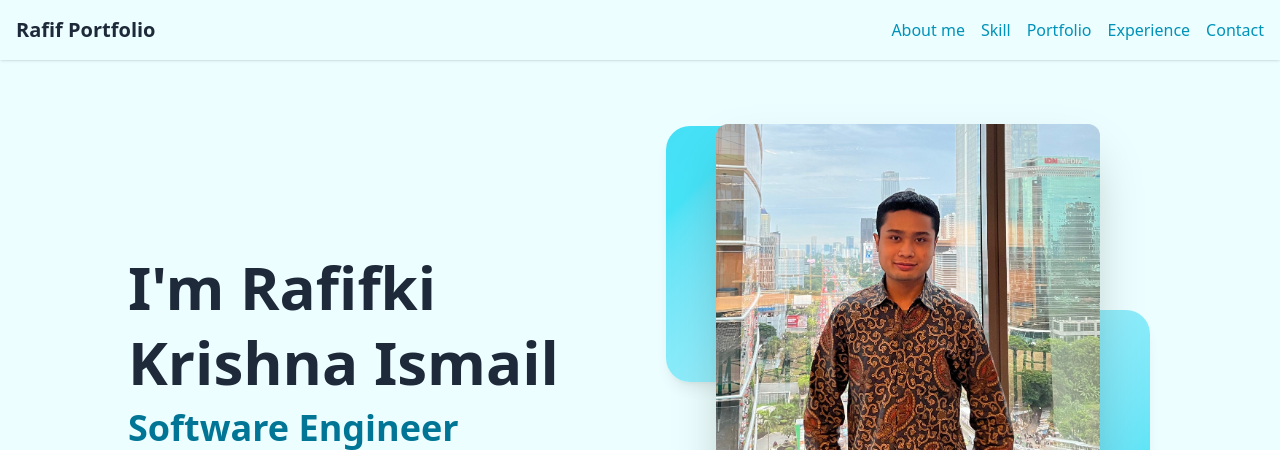
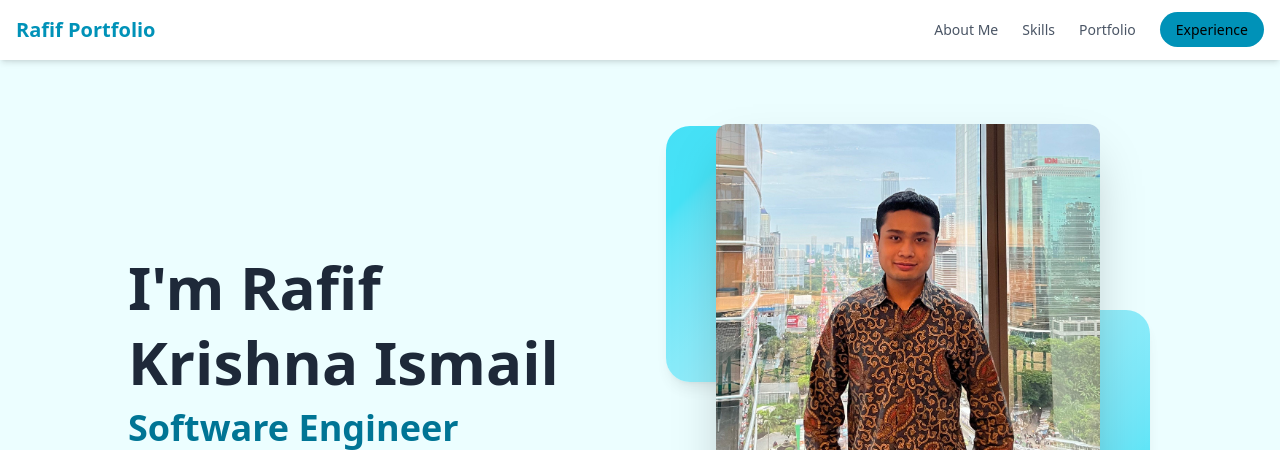
Before and after one commit to roboloc/Portofolio, a Next.js app: page / in a window 1280 px wide. Shown: the top 450 px of the page. Built offline with nearby package versions, Linux system fonts and the light colour scheme.

Commit message:
update ketiga

```diff
--- a/src/app/contents/hero/page.tsx
+++ b/src/app/contents/hero/page.tsx
@@ -9,7 +9,7 @@ export default function Hero() {
         {/* Text Section */}
         <div className="flex flex-col justify-center text-center md:text-left order-2 md:order-1">
           <p className="text-4xl sm:text-5xl lg:text-6xl font-extrabold text-gray-800 leading-tight">
-            I&apos;m Rafifki Krishna Ismail
+            I&apos;m Rafif Krishna Ismail
           </p>
           <p className="text-2xl sm:text-3xl lg:text-4xl font-semibold text-cyan-700 mt-2">
             Software Engineer
--- a/src/components/header.tsx
+++ b/src/components/header.tsx
@@ -2,37 +2,49 @@ import Link from "next/link";
 
 export default function Header() {
   return (
-    <header className="bg-cyan-50 shadow-sm p-4 w-full sticky top-0 z-50">
-      <div className="container mx-auto flex flex-wrap items-center justify-between">
-        <nav className="text-xl font-bold text-gray-800 mb-4 sm:mb-0">
-          <Link href="/">Rafif Portfolio</Link>
-        </nav>
+    <header className="bg-white shadow-md p-4 w-full sticky top-0 z-50">
+      <div className="container mx-auto flex items-center justify-between">
+        {/* Logo */}
+        <Link
+          href="/"
+          className="text-xl font-bold text-cyan-600 hover:text-cyan-800 transition"
+        >
+          Rafif Portfolio
+        </Link>
 
-        <nav className="w-full md:w-auto">
-          <ul className="flex flex-col items-center md:flex-row gap-4 text-black p-0">
+        {/* Nav Links */}
+        <nav>
+          <ul className="flex flex-row gap-6 text-sm font-medium">
             <li>
-              <Link className="font-medium text-cyan-600" href="/#about-me">
-                About me
+              <Link
+                href="/#about-me"
+                className="text-gray-600 hover:text-cyan-600 transition"
+              >
+                About Me
               </Link>
             </li>
             <li>
-              <Link className="font-medium text-cyan-600" href="/#skill">
-                Skill
+              <Link
+                href="/#skill"
+                className="text-gray-600 hover:text-cyan-600 transition"
+              >
+                Skills
               </Link>
             </li>
             <li>
-              <Link className="font-medium text-cyan-600" href="/#portofolio">
+              <Link
+                href="/#portofolio"
+                className="text-gray-600 hover:text-cyan-600 transition"
+              >
                 Portfolio
               </Link>
             </li>
             <li>
-              <Link className="font-medium text-cyan-600" href="/#experience">
+              <Link
+                href="/#experience"
+                className="bg-cyan-600 px-4 py-2 rounded-full hover:text-cyan-600 transition"
+              >
                 Experience
-              </Link>
-            </li>
-            <li>
-              <Link className="font-medium text-cyan-600" href="/#contact-me">
-                Contact
               </Link>
             </li>
           </ul>
```
